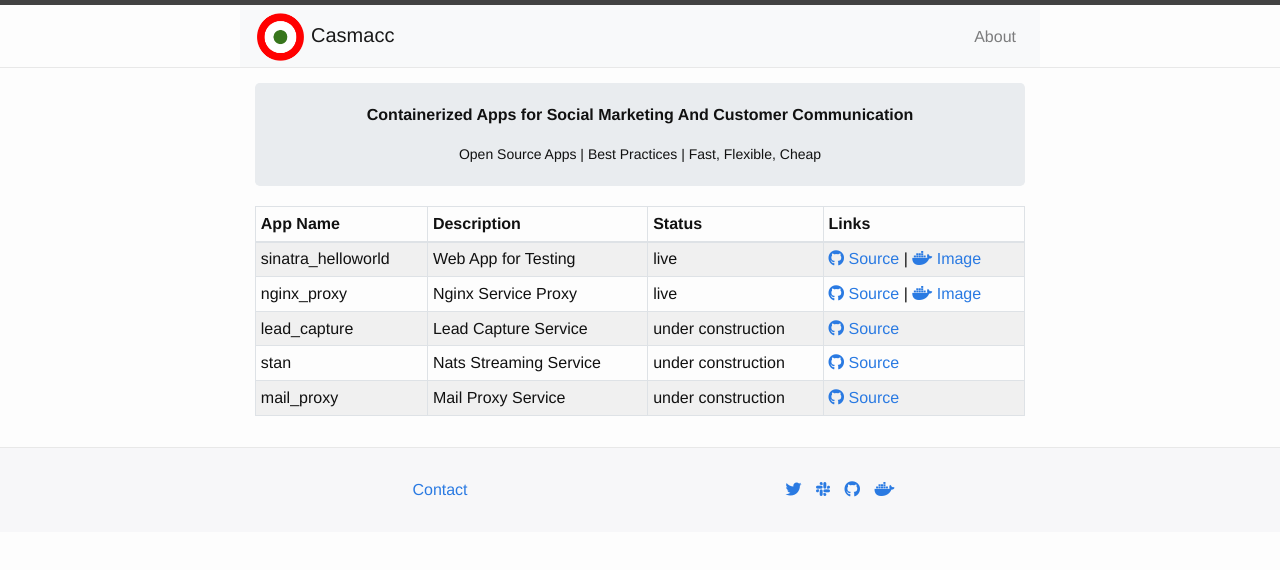
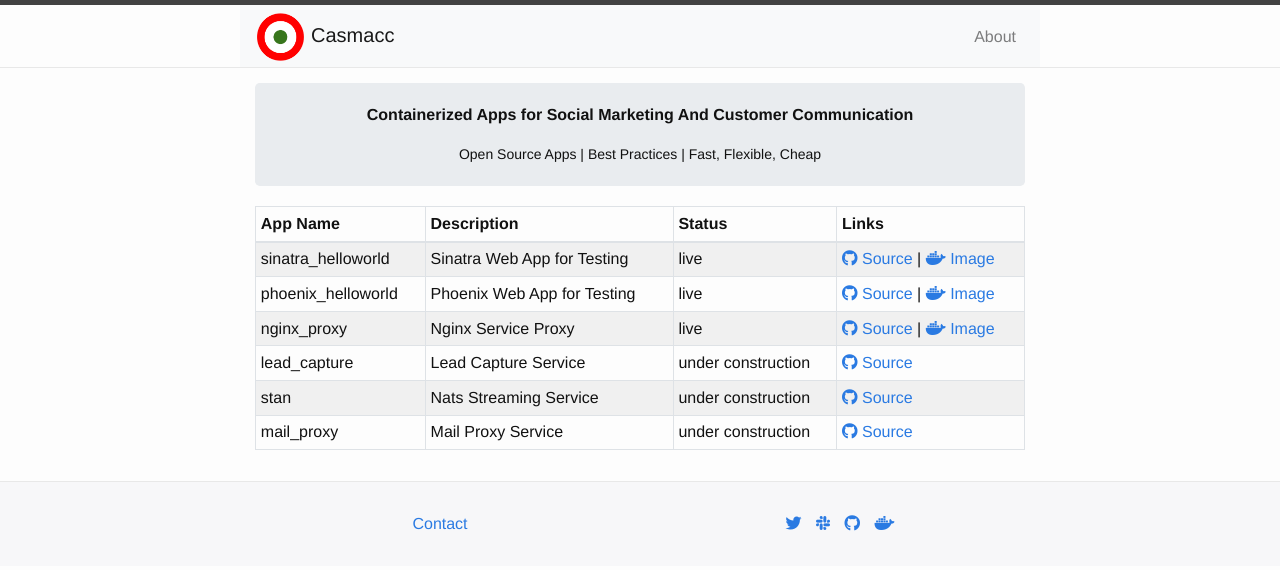
Before and after one commit to casmacc/website, a Jekyll site: the page built from docs/index.html, in a window 1280 px wide. Shown: the top 570 px of the page. Built offline with Jekyll 4.4.1, drawn with Linux system fonts in a browser that asks for light colours; nearby versions of some CDN libraries; the list of posts is cut into pages by our own code.

Commit message:
Update home page

```diff
--- a/docs/index.html
+++ b/docs/index.html
@@ -24,7 +24,7 @@
   <tbody>
     <tr>
       <td>sinatra_helloworld</td>
-      <td>Web App for Testing</td>
+      <td>Sinatra Web App for Testing</td>
       <td>live</td>
       <td>
         <a href=https://github.com/casmacc/sinatra_helloworld target='_blank'>
@@ -32,6 +32,20 @@
         </a>
         |
         <a href=https://hub.docker.com/r/casmacc/sinatra_helloworld target='_blank'>
+          <i class='fab fa-docker'></i> Image
+        </a>
+      </td>
+    </tr>
+    <tr>
+      <td>phoenix_helloworld</td>
+      <td>Phoenix Web App for Testing</td>
+      <td>live</td>
+      <td>
+        <a href=https://github.com/casmacc/phoenix_helloworld target='_blank'>
+          <i class='fab fa-github'></i> Source
+        </a>
+        |
+        <a href=https://hub.docker.com/r/casmacc/phoenix_helloworld target='_blank'>
           <i class='fab fa-docker'></i> Image
         </a>
       </td>
```
